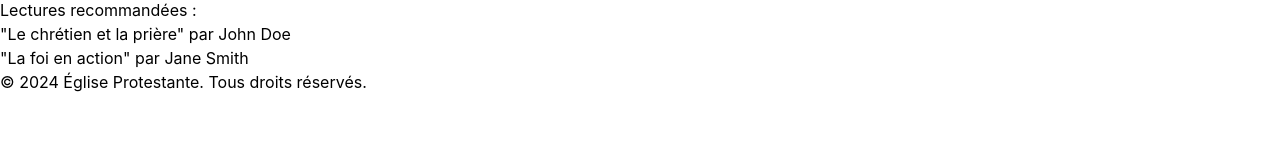
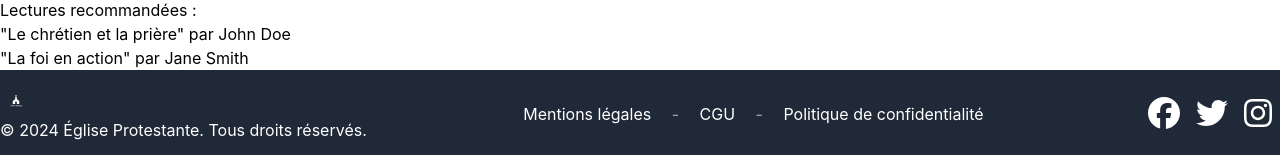
Before and after one commit to Lius1096/church-web-app, a React (Create React App) app: page /resources in a window 1280 px wide. Shown: the part 978-1133 px from the top of the page. Before the commit the page ends 1072 px from the top, so only its background shows below. Built offline with nearby package versions, Linux system fonts and the light colour scheme.

Commit message:
edit footer and blog titl

```diff
--- a/package.json
+++ b/package.json
@@ -3,6 +3,9 @@
   "version": "0.1.0",
   "private": true,
   "dependencies": {
+    "@fortawesome/fontawesome-svg-core": "^6.5.2",
+    "@fortawesome/free-brands-svg-icons": "^6.5.2",
+    "@fortawesome/react-fontawesome": "^0.2.0",
     "@testing-library/jest-dom": "^5.17.0",
     "@testing-library/react": "^13.4.0",
     "@testing-library/user-event": "^13.5.0",
--- a/src/components/Footer.js
+++ b/src/components/Footer.js
@@ -1,10 +1,32 @@
-// Footer.js
 import React from 'react';
+import { FontAwesomeIcon } from '@fortawesome/react-fontawesome';
+import { faFacebook, faTwitter, faInstagram } from '@fortawesome/free-brands-svg-icons';
+import Logo from '../assets/Essaie1.svg'; // Importez le logo depuis son emplacement
 
 function Footer() {
   return (
-    <footer>
-      <p>© 2024 Église Protestante. Tous droits réservés.</p>
+    <footer className="bg-gray-800 text-white py-4">
+      <div className="container mx-auto flex justify-between items-center">
+        <div>
+          <img src={Logo} alt="Logo" className="h-8 w-8 mr-2" /> {/* Afficher le logo */}
+          <p>© 2024 Église Protestante. Tous droits réservés.</p>
+        </div>
+        <div>
+          <p><a href="#" className="text-white mr-4">Mentions légales</a> <span className="text-gray-400">-</span> <a href="#" className="text-white mx-4">CGU</a> <span className="text-gray-400">-</span> <a href="#" className="text-white ml-4">Politique de confidentialité</a></p>
+        </div>
+        <div className="flex">
+          <a href="https://www.facebook.com/votreeglise" target="_blank" rel="noopener noreferrer" className="text-white mx-2">
+            <FontAwesomeIcon icon={faFacebook} size="2x" />
+          </a>
+          <a href="https://twitter.com/votreeglise" target="_blank" rel="noopener noreferrer" className="text-white mx-2">
+            <FontAwesomeIcon icon={faTwitter} size="2x" />
+          </a>
+          <a href="https://www.instagram.com/votreeglise" target="_blank" rel="noopener noreferrer" className="text-white mx-2">
+            <FontAwesomeIcon icon={faInstagram} size="2x" />
+          </a>
+          {/* Ajoutez d'autres icônes de réseaux sociaux ici */}
+        </div>
+      </div>
     </footer>
   );
 }
--- a/src/pages/Blog.js
+++ b/src/pages/Blog.js
@@ -39,6 +39,8 @@ function BlogCarousel() {
 
   return (
     <div className="container mx-auto py-8">
+      <h2 className="text-2xl font-bold mb-4">A la une</h2>
+
       <Slider {...settings}>
         {blogs.map((blog, index) => (
           <div key={index} className="grid grid-cols-3 gap-4">
```
Also changed, not shown: 1 other file (tests, documents, lock files or other folders).
